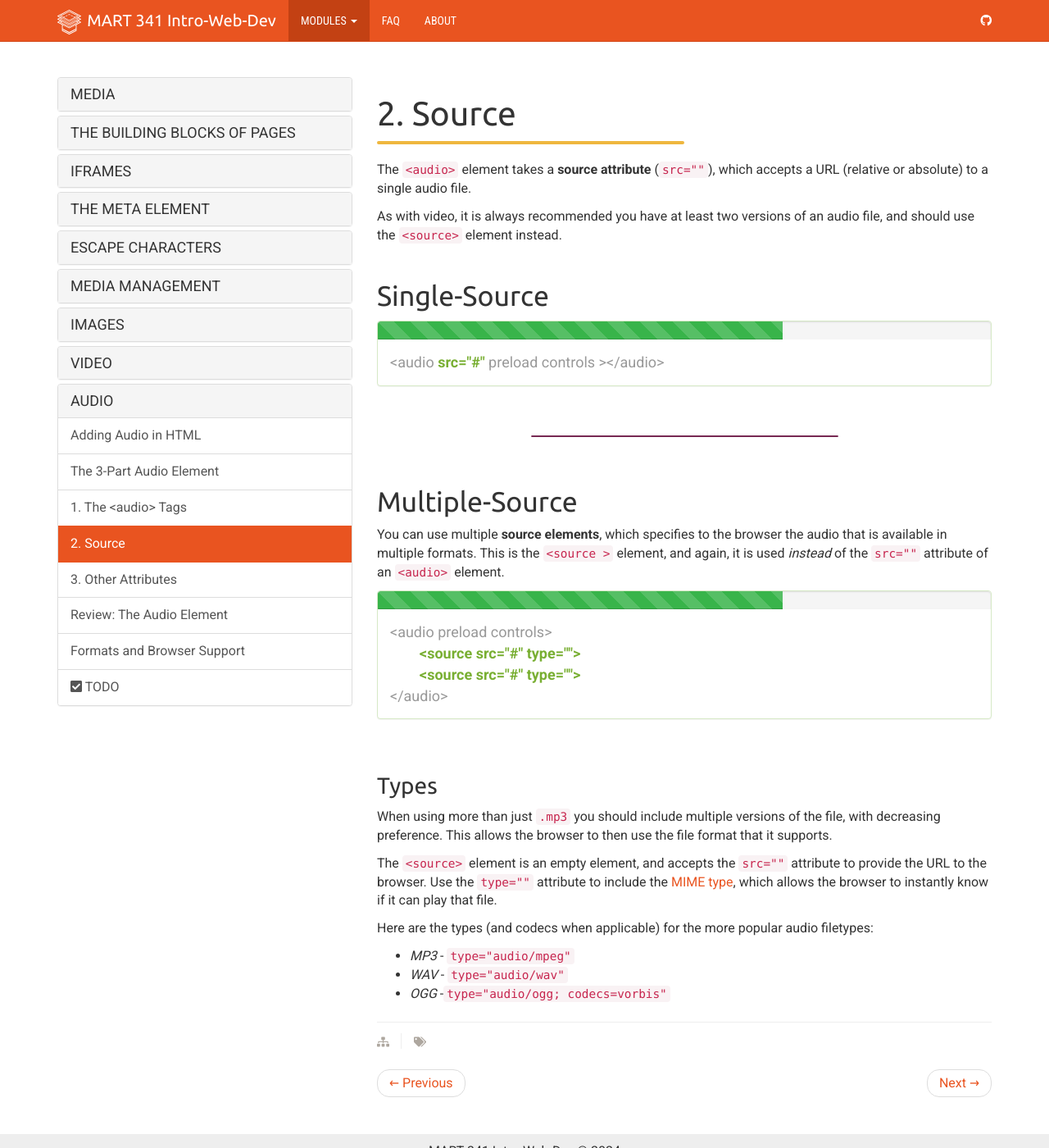
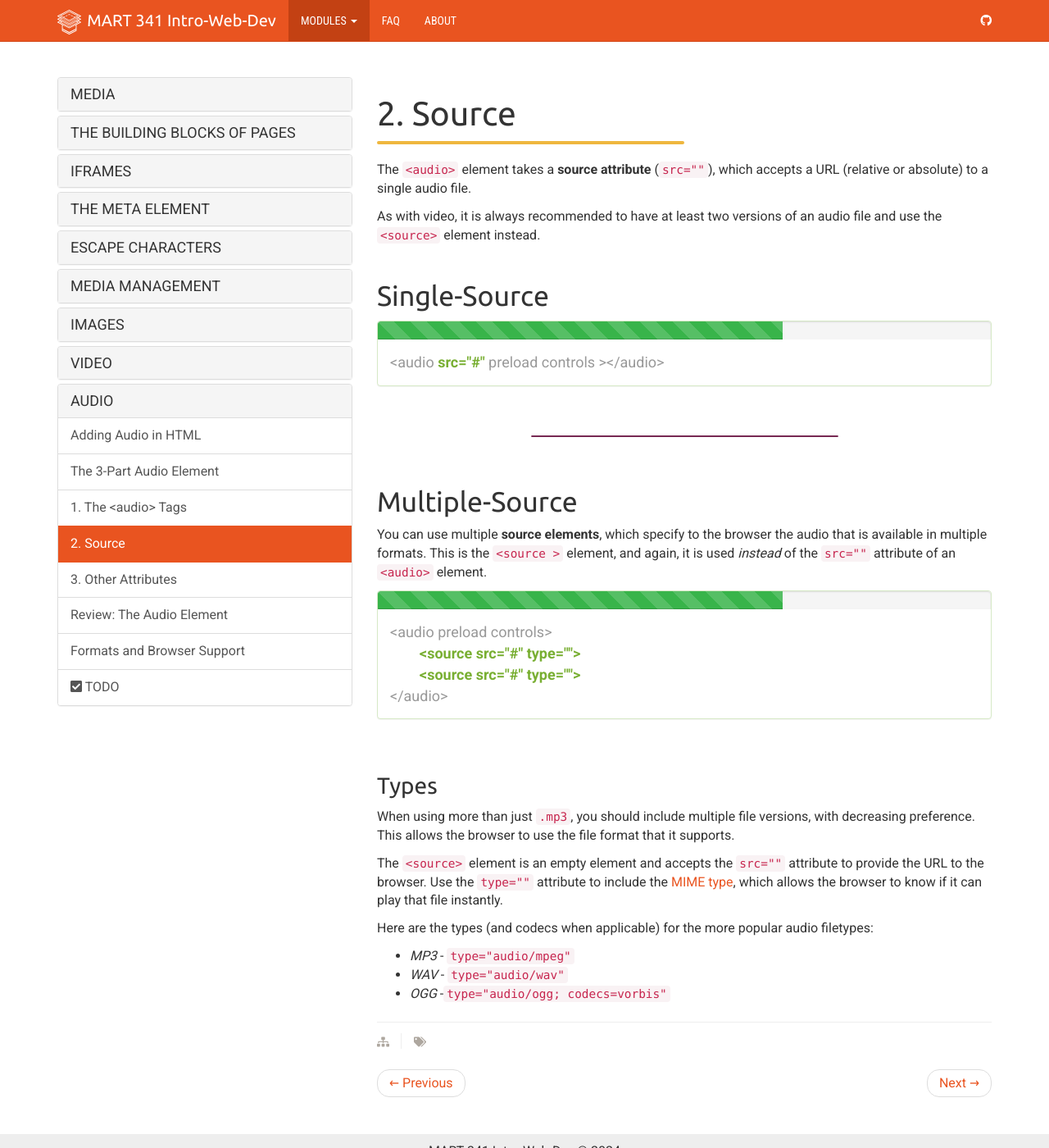
Before and after one commit to Montana-Media-Arts/webDesignFall2024, a Jekyll site: the page built from _docs/topic-07/08-audio/page-04.md, in a window 1280 px wide and 1400 px high. Shown: the whole window at 82% size. Built offline with Jekyll 4.4.1, drawn with Linux system fonts in a browser that asks for light colours; nearby versions of some CDN libraries.

Commit message:
Update page-04.md

```diff
--- a/_docs/topic-07/08-audio/page-04.md
+++ b/_docs/topic-07/08-audio/page-04.md
@@ -8,7 +8,7 @@ permalink: /topic-07/audio-src/
 
 The `<audio>` element takes a **source attribute** (`src=""`), which accepts a URL (relative or absolute) to a single audio file.
 
-As with video, it is always recommended you have at least two versions of an audio file, and should use the `<source>` element instead.
+As with video, it is always recommended to have at least two versions of an audio file and use the `<source>` element instead.
 
 
 ## Single-Source
@@ -29,7 +29,7 @@ As with video, it is always recommended you have at least two versions of an aud
 
 
 ## Multiple-Source
-You can use multiple **source elements**, which specifies to the browser the audio that is available in multiple formats. This is the `<source >` element, and again, it is used _instead_ of the `src=""` attribute of an `<audio>` element.
+You can use multiple **source elements**, which specify to the browser the audio that is available in multiple formats. This is the `<source >` element, and again, it is used _instead_ of the `src=""` attribute of an `<audio>` element.
 
 
 <div class="panel panel-success">
@@ -51,9 +51,9 @@ You can use multiple **source elements**, which specifies to the browser the aud
 
 
 ### Types
-When using more than just `.mp3` you should include multiple versions of the file, with decreasing preference. This allows the browser to then use the file format that it supports.
+When using more than just `.mp3`, you should include multiple file versions, with decreasing preference. This allows the browser to use the file format that it supports.
 
-The `<source>` element is an empty element, and accepts the `src=""` attribute to provide the URL to the browser. Use the `type=""` attribute to include the [MIME type](https://developer.mozilla.org/en-US/docs/Web/HTTP/Basics_of_HTTP/MIME_types), which allows the browser to instantly know if it can play that file.
+The `<source>` element is an empty element and accepts the `src=""` attribute to provide the URL to the browser. Use the `type=""` attribute to include the [MIME type](https://developer.mozilla.org/en-US/docs/Web/HTTP/Basics_of_HTTP/MIME_types), which allows the browser to know if it can play that file instantly.
 
 Here are the types (and codecs when applicable) for the more popular audio filetypes:
 - _MP3_ - `type="audio/mpeg"`
```
